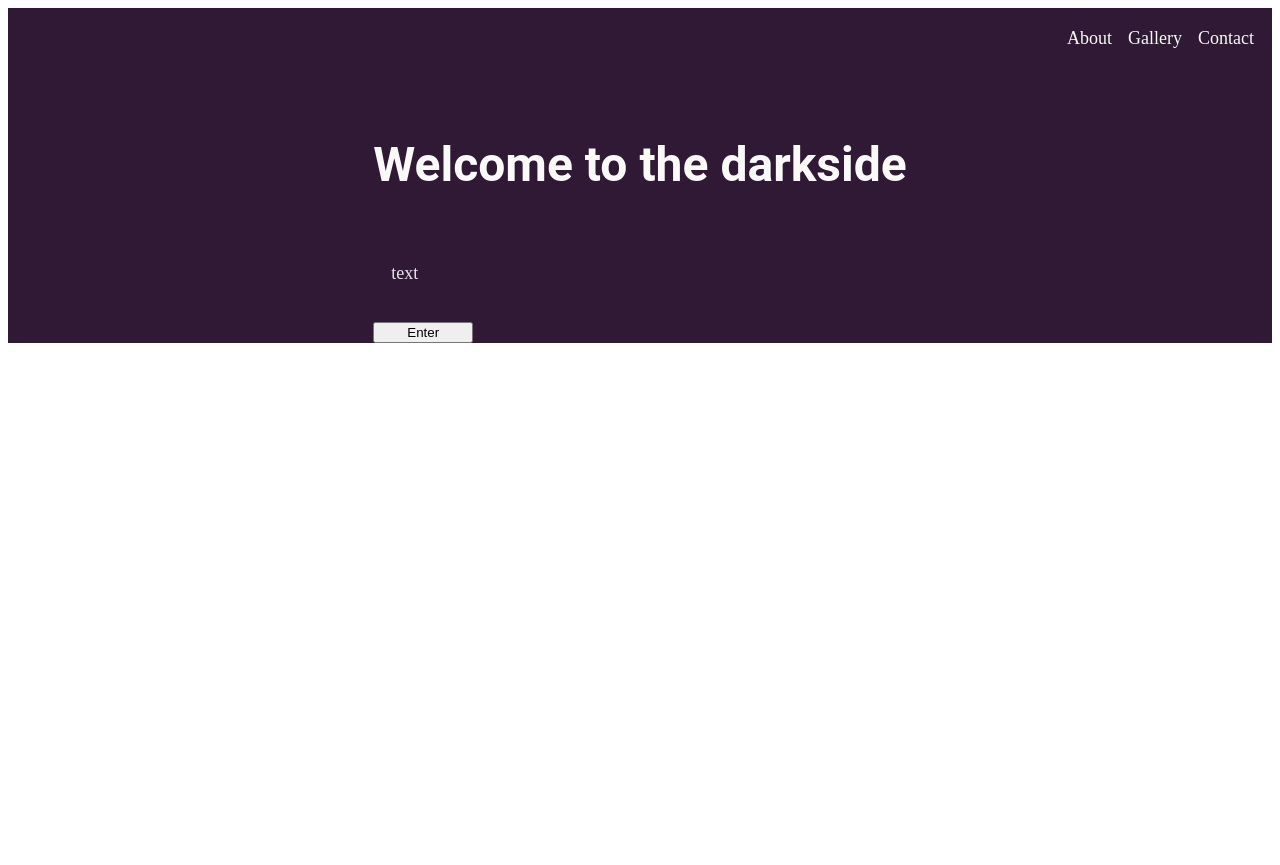
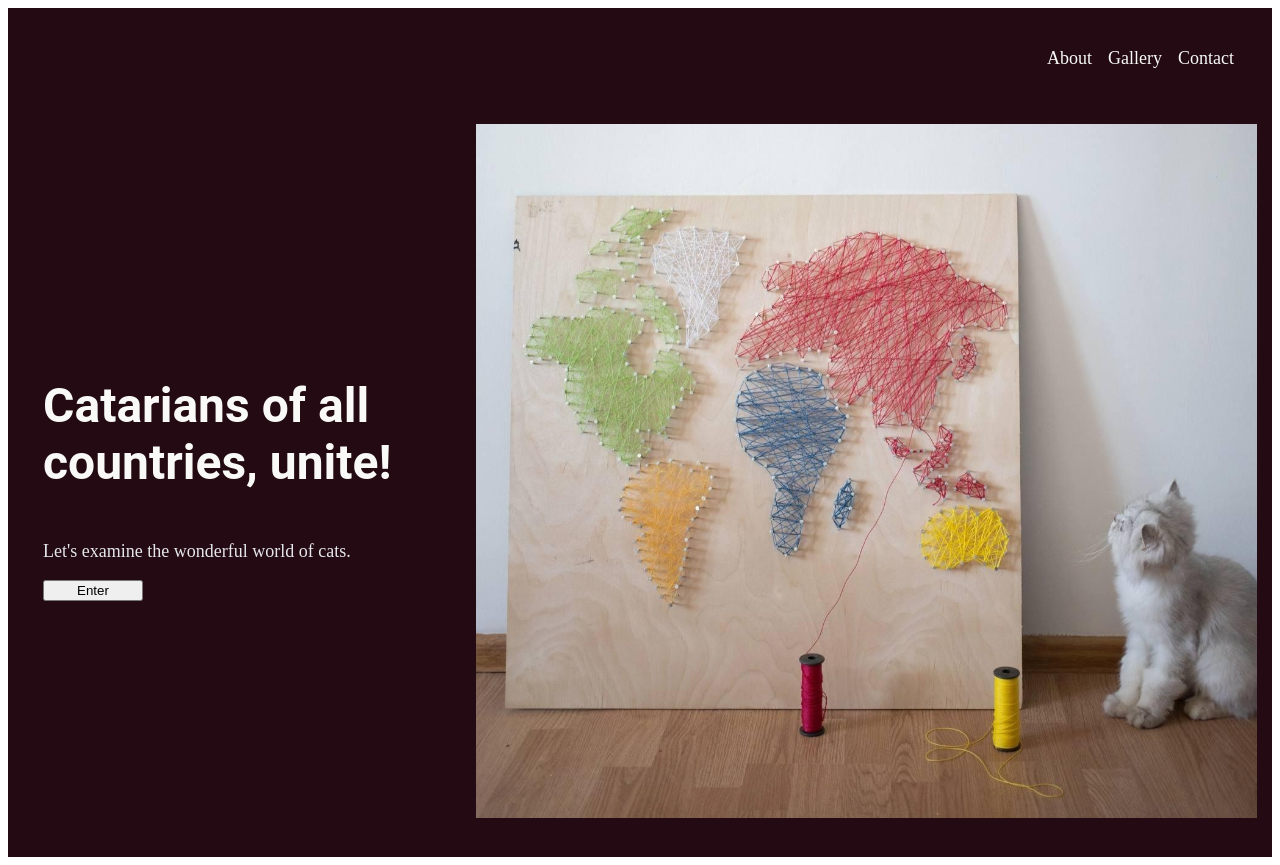
Before and after one commit to liushy-lab/Landing-Page, a plain HTML site: page index.html in a window 1280 px wide. Before the commit the page ends 800 px from the top, so only its background shows below. Drawn offline with Linux system fonts and the light colour scheme.

Commit message:
Add an image to upper part

```diff
--- a/index.html
+++ b/index.html
@@ -21,12 +21,12 @@
         </div>
         <div class="hero">
             <div class="herotext">
-                <h1>Welcome to the darkside</h1>
-                <p>text</p>
+                <h1>Catarians of all countries, unite!</h1>
+                <p>Let's examine the wonderful world of cats.</p>
                 <button>Enter</button>
             </div>
             <div class="img">
-                <img src="">
+                <img src="images/map.jpg" alt="A Cat and a World map">
             </div>
         </div>
     </div>
--- a/style.css
+++ b/style.css
@@ -1,17 +1,19 @@
 body {
-
+    display: flex;
+    flex-direction: column;
 }
 
 .upper, .footer {
-    background-color: #301934;
+    background-color: #230a13;
 }
 
-.header, p {
+.header {
     display: flex;
     justify-content: space-between;
     font-size: 18px;
     color: #e5e7eb;
     padding: 20px 18px;
+    margin: 20px 20px;
 }
 
 a {
@@ -26,7 +28,7 @@ a {
 
 .hero {
     display: flex;
-    justify-content: center;
+    justify-content: space-between;
     align-items: center;
     margin: 35px 35px;
 }
@@ -34,6 +36,13 @@ a {
 .herotext {
     display: flex;
     flex-direction: column;
+    align-items: space-between;
+}
+
+img {
+    max-width: 100%;
+    height: auto;
+    margin-left: 20px;
 }
 
 h1 {
@@ -43,6 +52,11 @@ h1 {
     font-weight:bold;
 }
 
+p {
+    font-size: 18px;
+    color: #e5e7eb;
+}
+
 button {
     display: block;
     width: 100px;
```
